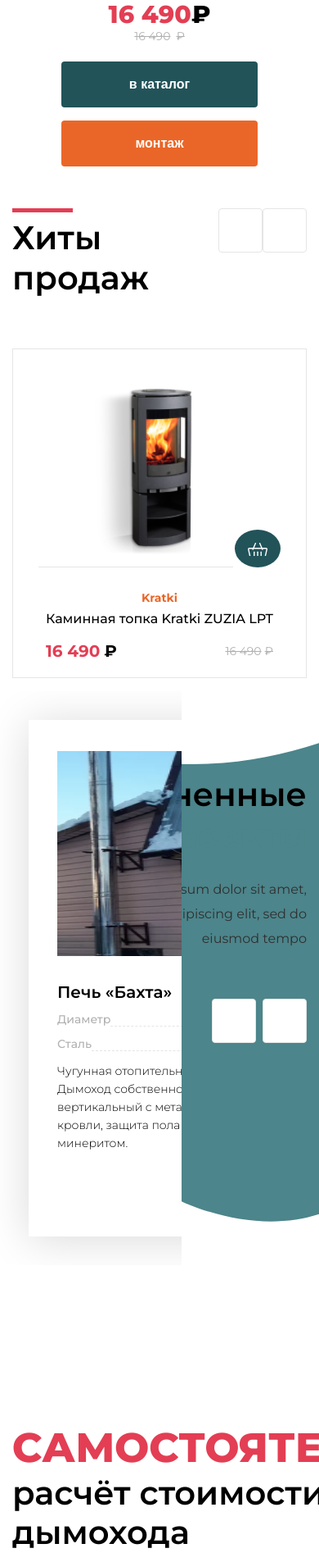
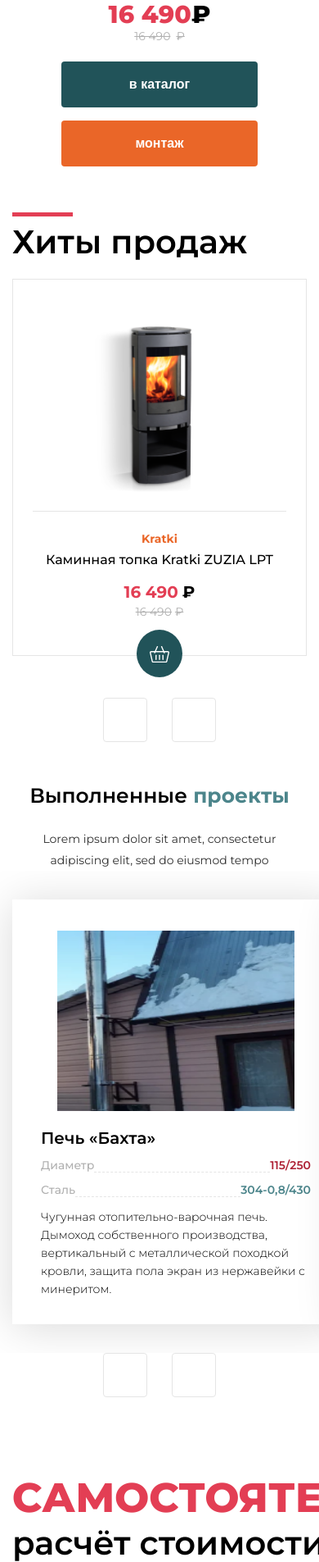
Before and after one commit to Anna-Remizowa/internship-hawking-brothers, a Node project: template src/views/pages/index.pug in a window 390 px wide. Shown: the part 459-2364 px from the top of the page at 82% size. Run offline with Node 20 templates, Linux system fonts and the light colour scheme; the template is opened without the code that fills it, so the values that code supplies are empty; style sheets or scripts are compiled from the project's sources; some libraries are stand-ins or nearby versions.

Commit message:
[Стартовая страница - Адаптив] - секции bestsellers и projects, правки css/js

```diff
--- a/src/components/components.js
+++ b/src/components/components.js
@@ -11,6 +11,6 @@ document.addEventListener("DOMContentLoaded", () => {
   initializeSliderReviews();
 });
 
-window.addEventListener('resize', function(event){
-  console.log(document.querySelector('.start__img-blob-1').offsetHeight);
-});
+// window.addEventListener('resize', function(event){
+//   console.log(document.querySelector('.projects__slider').offsetHeight);
+// });
--- a/src/components/header/header.pug
+++ b/src/components/header/header.pug
@@ -7,8 +7,8 @@ header.header
           img.logo__img(src= "assets/images/logo.png", alt="Logo")
       .header__wrapper
         .icon-line.icon-line--one.header__icon
-          button.icon-line__button.icon-line__button--main(type="button")
-            +svg("icon icon-line__button-img", "assets/images/sprite.svg#menu")
+          button.icon-line__button.icon-line__button--main.header__icon-line-button(type="button")
+            +svg("icon icon-line__button-img header__img-icon", "assets/images/sprite.svg#menu")
 
         nav.menu
           ul.menu__list
@@ -28,14 +28,14 @@ header.header
         +socials(socialList, "header")
 
         .icon-line.header__icon-line
-          .icon-line__button.icon-line__button--light
+          .icon-line__button.icon-line__button--light.header__icon-line-button
             a.icon-line__button-link(href= routing.search)
-              +svg("icon icon-line__button-img", "assets/images/sprite.svg#search")
-          .icon-line__button.icon-line__button--light
+              +svg("icon icon-line__button-img header__img-icon", "assets/images/sprite.svg#search")
+          .icon-line__button.icon-line__button--light.header__icon-line-button
             a.icon-line__button-link(href= routing.favorites)
-              +svg("icon icon-line__button-img", "assets/images/sprite.svg#favorites")
-          .icon-line__button.icon-line__button--light
+              +svg("icon icon-line__button-img header__img-icon", "assets/images/sprite.svg#favorites")
+          .icon-line__button.icon-line__button--light.header__icon-line-button
             a.icon-line__button-link(href= routing.cart)
-              .icon.icon-line__button-img.icon-line__button-img--shopping
+              .icon.icon-line__button-img.header__img-icon.icon-line__button-img--shopping
             .icon-line__button-circle-count
               p.icon-line__button-count-text 10
--- a/src/components/header/header.scss
+++ b/src/components/header/header.scss
@@ -89,6 +89,16 @@
     &__icon-line .icon-line__button-circle-count{
       right: -8px;
     }
+
+    &__icon-line-button {
+      width: 44px;
+      height: 44px;
+    }
+
+    &__img-icon {
+      width: 18px;
+      height: 18px;
+    }
   }
 }
 
--- a/src/components/independent/arrows/arrows.pug
+++ b/src/components/independent/arrows/arrows.pug
@@ -1,6 +1,7 @@
-mixin arrows(arrowStyle)
-  .arrows-container(class=arrowStyle+"__arrows-container")
-    button.arrows-container__arrow(type="button" class= arrowStyle+"__arrow-left swiper-button-prev")
+mixin arrows(arrowStyle, adaptive)
+  - adaptive = adaptive ? "-adaptive" : ""
+  .arrows-container(class=arrowStyle + "__arrows-container" + adaptive)
+    button.arrows-container__arrow(type="button" class= arrowStyle + "__arrow-left swiper-button-prev")
       +svg("arrows-container__arrow-img arrows-container__arrow-img--left", "assets/images/sprite.svg#arrow")
-    button.arrows-container__arrow(type="button" class= arrowStyle+"__arrow-right swiper-button-next")
+    button.arrows-container__arrow(type="button" class= arrowStyle + "__arrow-right swiper-button-next")
       +svg("arrows-container__arrow-img arrows-container__arrow-img--right", "assets/images/sprite.svg#arrow")
--- a/src/components/independent/product-slider/product-slider.scss
+++ b/src/components/independent/product-slider/product-slider.scss
@@ -5,7 +5,7 @@
   &__wrapper {
     display: flex;
     flex-direction: column;
-    height: 400px;
+    padding: 20px 30px 30px 30px;
     border: 1px solid #E5E5E5;
   }
 
@@ -13,12 +13,12 @@
     position: relative;
     display: flex;
     justify-content: center;
-    margin: 21px 0 26px 0;
+    margin: 0 0 26px 0;
 
     &::after {
       position: absolute;
       bottom: 0;
-      left: 31px;
+      left: 0;
       height: 1px;
       width: 154px;
       content: '';
@@ -34,19 +34,15 @@
 
   &__icon-line {
     position: absolute;
-    right: 31px;
+    right: 0;
     bottom: -24px;
     height: 56px;
     width: 56px;
   }
 
-  &__icon-line .icon-line__button {
+  .icon-line__button {
     margin-left: 0;
     border: none;
-  }
-
-  &__content-box {
-    margin: 0 30px;
   }
 
   &__content-title, &__content-description {
@@ -91,24 +87,62 @@
   }
 
   @include _tablet1248 {
-    &__img-box{
+    &__wrapper {
+      margin-bottom: 34px;
+      padding: 15px 30px 37px 30px;
+    }
+
+    &__icon-line {
+      right: auto;
+      bottom: -82%;
+      margin-left: 0;
+    }
+
+    &__img-box {
       margin-bottom: 40px;
 
-      &::after{
+      &::after {
         bottom: -14px;
-        width: calc(100% - 120px);
+        width: 100%;
       }
     }
 
-    &__img{
+    &__img {
       height: 231px;
       width: 231px;
     }
 
-    &__content-box{
+    &__content-box {
       max-width: 310px;
       text-align: center;
       align-self: center;
     }
   }
+
+  @include _mobile767 {
+    &__wrapper {
+      margin-bottom: 51px;
+      padding: 30px 24px 44px 24px;
+    }
+
+    &__img-box {
+      margin-bottom: 44px;
+
+      &::after{
+        bottom: -22px;
+      }
+    }
+
+    &__content-price {
+      flex-direction: column;
+    }
+
+    &__price-new{
+      margin-bottom: 4px;
+    }
+
+    &__icon-line {
+      bottom: -96%;
+    }
+  }
 }
--- a/src/components/sections/bestsellers/bestsellers.js
+++ b/src/components/sections/bestsellers/bestsellers.js
@@ -4,7 +4,6 @@ Swiper.use([Navigation])
 
 export const initializeSliderBestsellers = () => {
   const swiper = new Swiper('.bestsellers__slider', {
-    direction: 'horizontal',
     loop: true,
     spaceBetween: 30,
     navigation: {
--- a/src/components/sections/bestsellers/bestsellers.pug
+++ b/src/components/sections/bestsellers/bestsellers.pug
@@ -8,3 +8,6 @@ section.bestsellers
       .swiper-wrapper
         each product in bestsellers_products
           +product_slider(product)
+
+    .bestsellers_arrows
+      +arrows("bestsellers", true)
--- a/src/components/sections/bestsellers/bestsellers.scss
+++ b/src/components/sections/bestsellers/bestsellers.scss
@@ -9,11 +9,37 @@
     margin-bottom: 62px;
   }
 
+  &__arrows-container-adaptive {
+    display: none;
+  }
+
+  &_arrows {
+    display: flex;
+    justify-content: center;
+  }
+
   @include _tablet1248 {
-    padding: 74px 0;
+    padding: 81px 0 37px 0;
+
+    &__header{
+      margin-bottom: 40px;
+    }
   }
 
   @include _mobile767 {
-    padding: 51px 0;
+    padding: 56px 0 25px 0;
+
+    &__header{
+      margin-bottom: 21px;
+    }
+
+    &__arrows-container {
+      display: none;
+
+      &-adaptive {
+        display: flex;
+        width: 138px;
+      }
+    }
   }
 }
--- a/src/components/sections/projects/projects.pug
+++ b/src/components/sections/projects/projects.pug
@@ -1,19 +1,23 @@
 section.projects
+  .projects_arrows
+    +arrows("projects", true)
+
   .projects__slider.swiper
-    .swiper-wrapper
+    .projects__slider-wrapper.swiper-wrapper
       each product in projects_products
         .projects__slide.swiper-slide
-          img.projects__slide-img(src= product.src, alt= product.name)
-          p.projects__slide-title= product.name
-          .projects__slide-param
-            p.projects__slide-param-name Диаметр
-            .projects__slide-border-dots
-            p.projects__slide-param-desc.projects__slide-param-desc--one= product.diameter
-          .projects__slide-param
-            p.projects__slide-param-name Сталь
-            .projects__slide-border-dots
-            p.projects__slide-param-desc.projects__slide-param-desc--two= product.steel
-          p.projects__slide-text= product.description
+          .projects__slide-wrapper
+            img.projects__slide-img(src= product.src, alt= product.name)
+            p.projects__slide-title= product.name
+            .projects__slide-param
+              p.projects__slide-param-name Диаметр
+              .projects__slide-border-dots
+              p.projects__slide-param-desc.projects__slide-param-desc--one= product.diameter
+            .projects__slide-param
+              p.projects__slide-param-name Сталь
+              .projects__slide-border-dots
+              p.projects__slide-param-desc.projects__slide-param-desc--two= product.steel
+            p.projects__slide-text= product.description
 
   .container
     .projects__inner
--- a/src/components/sections/projects/projects.scss
+++ b/src/components/sections/projects/projects.scss
@@ -1,7 +1,7 @@
 /*РАЗДЕЛ - ПРОЕКТЫ*/
 .projects {
   position: relative;
-  margin-bottom: 230px;
+  padding: 90px 0 170px 0;
 
   &__inner {
     position: relative;
@@ -19,8 +19,17 @@
     margin-left: 74px;
   }
 
+  &__arrows-container-adaptive {
+    display: none;
+  }
+
+  &_arrows {
+    display: flex;
+    justify-content: center;
+  }
+
   &__title-box {
-    margin: 66px 0 26px 0;
+    margin: 80px 0 26px 0;
   }
 
   &__title {
@@ -44,26 +53,30 @@
       left: 30px;
       top: -20px;
       width: 750px;
-      height: 669px;
+      height: 700px;
     }
   }
 
   &__slider {
     position: absolute;
-    top: -35px;
     width: 57%;
     padding: 35px;
+
+    &-wrapper{
+      //justify-content: flex-end;
+    }
   }
 
   &__slide {
-    display: flex;
-    flex-direction: column;
-    flex-shrink: 1;
-    height: 560px;
     width: 400px;
-    padding: 38px 35px 32px 35px;
     box-shadow: 0px 4px 50px rgba(0, 0, 0, 0.15);
     background: $white;
+
+    &-wrapper{
+      display: flex;
+      flex-direction: column;
+      padding: 38px 35px 32px 35px;
+    }
 
     &-img {
       width: 330px;
@@ -117,4 +130,98 @@
       color: $black-base;
     }
   }
+
+  @include _tablet1248 {
+    display: flex;
+    flex-direction: column-reverse;
+    padding: 37px 0 0 0;
+
+    &__inner {
+      height: auto;
+    }
+
+    &__content-container {
+      flex-direction: row;
+      flex-wrap: wrap;
+      justify-content: space-between;
+      width: 100%;
+      margin: 0 0 15px 0;
+    }
+
+    &__img-blob-2 {
+      display: none;
+    }
+
+    &__title-box {
+      width: 100%;
+      margin: 0 0 41px 0;
+    }
+
+    &__title {
+      font-size: 35px;
+      line-height: 45px;
+      text-align: center;
+    }
+
+    &__text{
+      max-width: 350px;
+      margin-bottom: 0;
+      text-align: left;
+
+    }
+
+    &__slider {
+      position: relative;
+      width: 100%;
+      padding: 35px 15px;
+    }
+
+    &__slide-img{
+      align-self: center;
+      width: 290px;
+      height: 220px;
+      margin-bottom: 23px;
+    }
+  }
+
+  @include _mobile767 {
+    padding: 25px 0;
+
+    &__content-container {
+      justify-content: center;
+      margin-bottom: 0;
+    }
+
+    &__title-box {
+      margin-bottom: 25px;
+    }
+
+    &__title{
+      font-size: 25px;
+      line-height: 30px;
+    }
+
+    &__text{
+      text-align: center;
+      font-size: 14px;
+      line-height: 26px;
+    }
+
+    &__slide {
+      flex-shrink: 0;
+
+      &-img{
+
+      }
+    }
+
+    &__arrows-container {
+      display: none;
+
+      &-adaptive {
+        display: flex;
+        width: 138px;
+      }
+    }
+  }
 }
--- a/src/styles/base/globals.scss
+++ b/src/styles/base/globals.scss
@@ -140,7 +140,7 @@ a {
   }
 
   &__blob2 {
-    background: url(/assets/images/svg/blob-2.svg) no-repeat;
+    background: url(/assets/images/svg/blob-2.svg) center / contain no-repeat;
   }
 
   &__blob3 {
@@ -195,11 +195,6 @@ a {
   width: 22px;
   height: 22px;
   mask-size: cover;
-
-  @include _mobile767 {
-    width: 18px;
-    height: 18px;
-  }
 }
 
 .icon-line {
@@ -271,13 +266,6 @@ a {
       font-size: 11px;
       line-height: 13px;
       color: $white;
-    }
-  }
-
-  @include _mobile767 {
-    &__button {
-      width: 44px;
-      height: 44px;
     }
   }
 }
```
Also changed, not shown: src/components/sections/projects/projects.js (+17 -4 lines).
